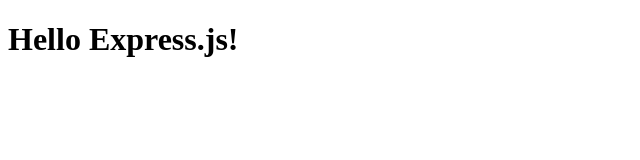
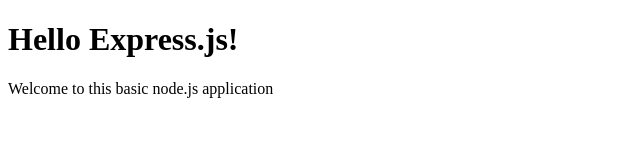
Before and after one commit to mwashing/web-server, a website: page public/index.html in a window 1280 px wide. Shown: the whole page, without its empty margins (0-640 px from the left). Drawn offline with Linux system fonts and the light colour scheme.

Commit message:
Added paragraph tag

```diff
--- a/public/index.html
+++ b/public/index.html
@@ -6,5 +6,6 @@
 	</head>
 	<body>
 		<h1>Hello Express.js!</h1>
+		<p>Welcome to this basic node.js application</p>
 	</body>
 </html>
```
